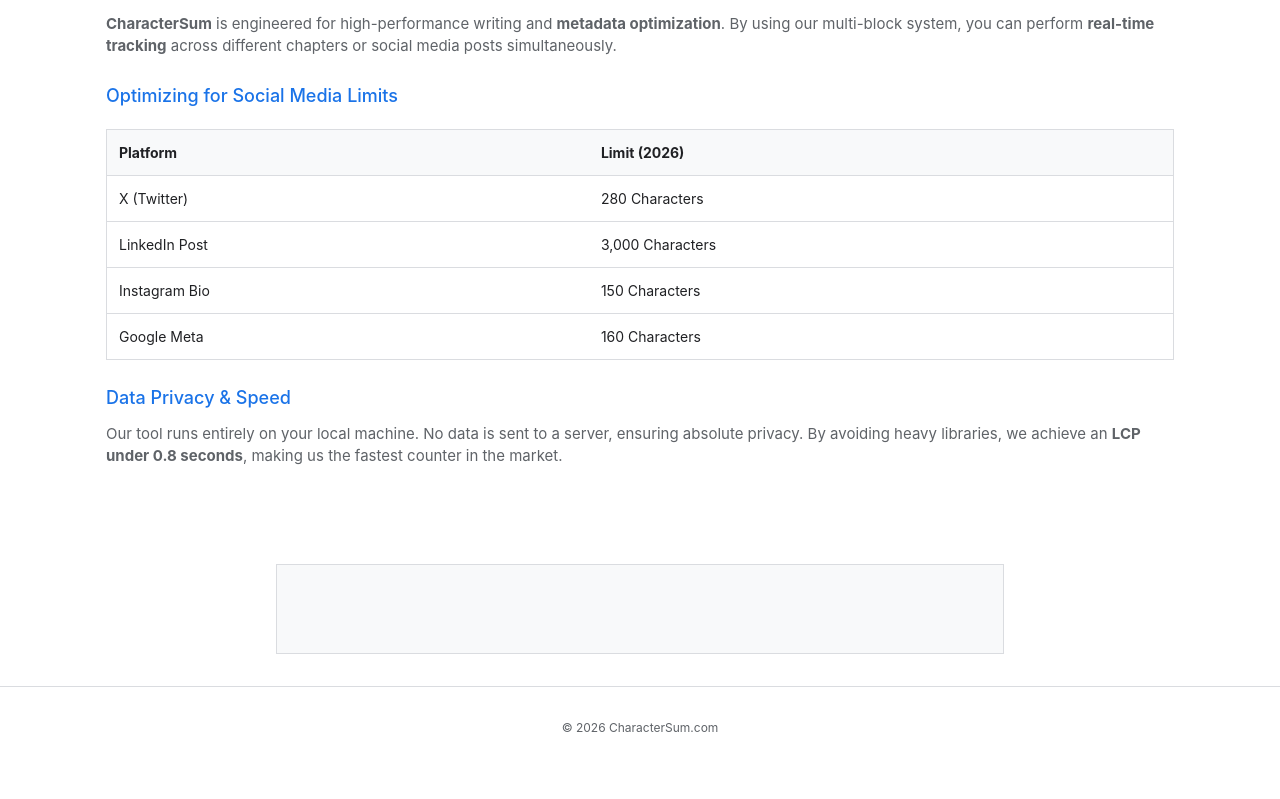
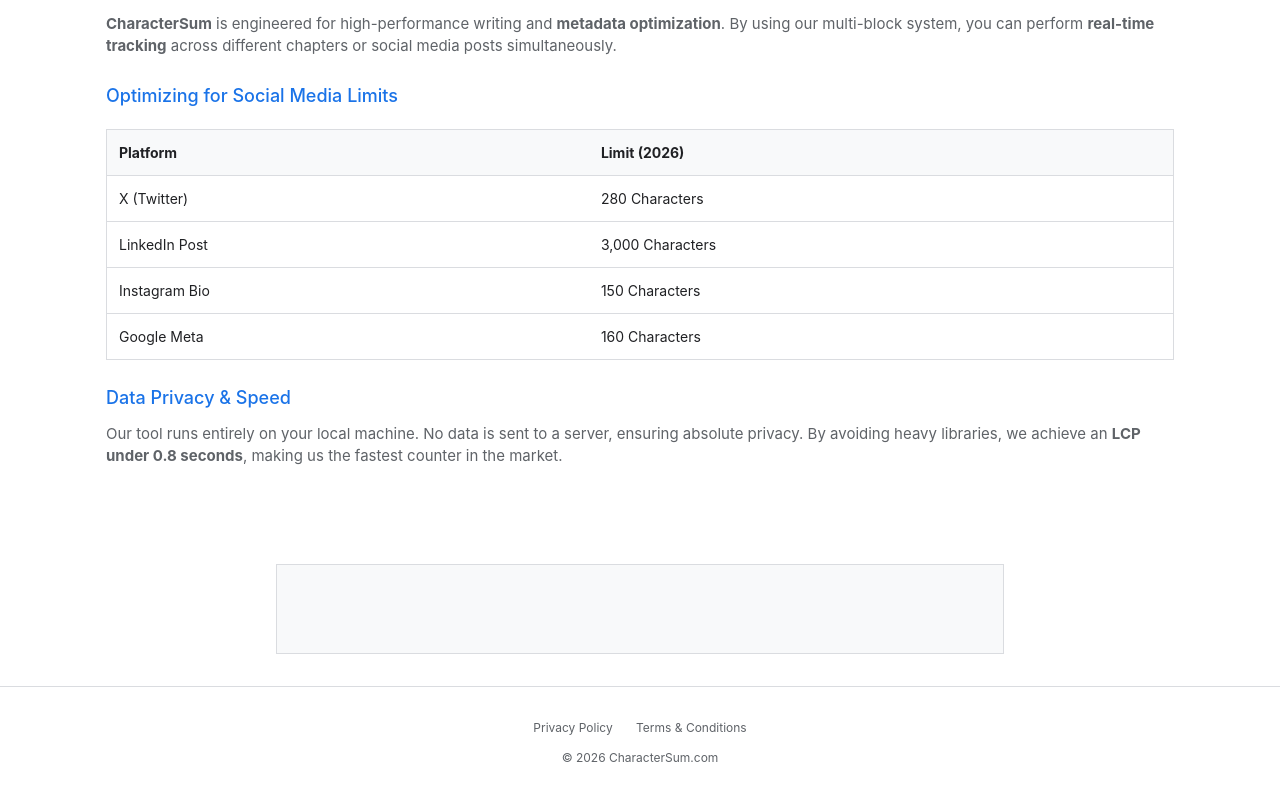
Before and after one commit to Atulscript/charactersum, a website: page index.html in a window 1280 px wide. Shown: the part 984-1783 px from the top of the page. Before the commit the page ends 1753 px from the top, so only its background shows below. Drawn offline with Linux system fonts and the light colour scheme.

Commit message:
Fix: Linked Privacy and Terms pages in footer and fixed multi-page build

```diff
--- a/index.html
+++ b/index.html
@@ -415,6 +415,10 @@
 
     <footer>
         <div class="container" id="ui-footer">
+            <div style="margin-bottom: 12px;">
+                <a href="/privacy-policy.html" style="color: var(--g-gray); text-decoration: none; margin: 0 10px;">Privacy Policy</a>
+                <a href="/terms.html" style="color: var(--g-gray); text-decoration: none; margin: 0 10px;">Terms & Conditions</a>
+            </div>
             &copy; 2026 CharacterSum.com
         </div>
     </footer>
```
Also changed, not shown: public/privacy-policy.html (renamed from privacy-policy.html), public/terms.html (renamed from terms.html).
